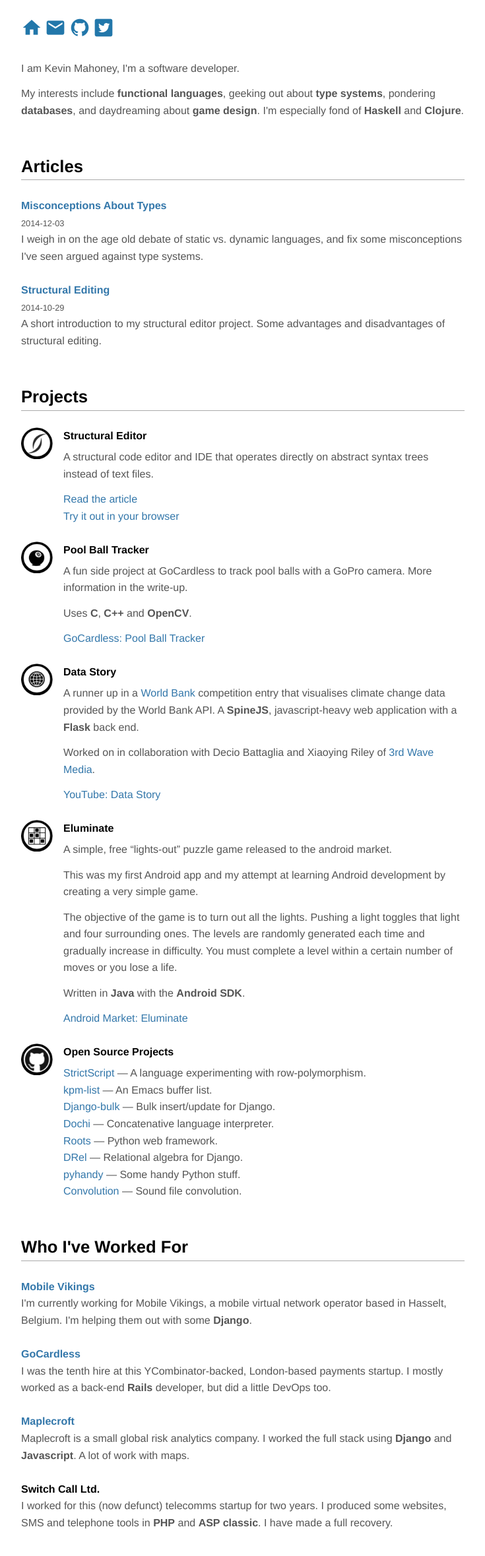
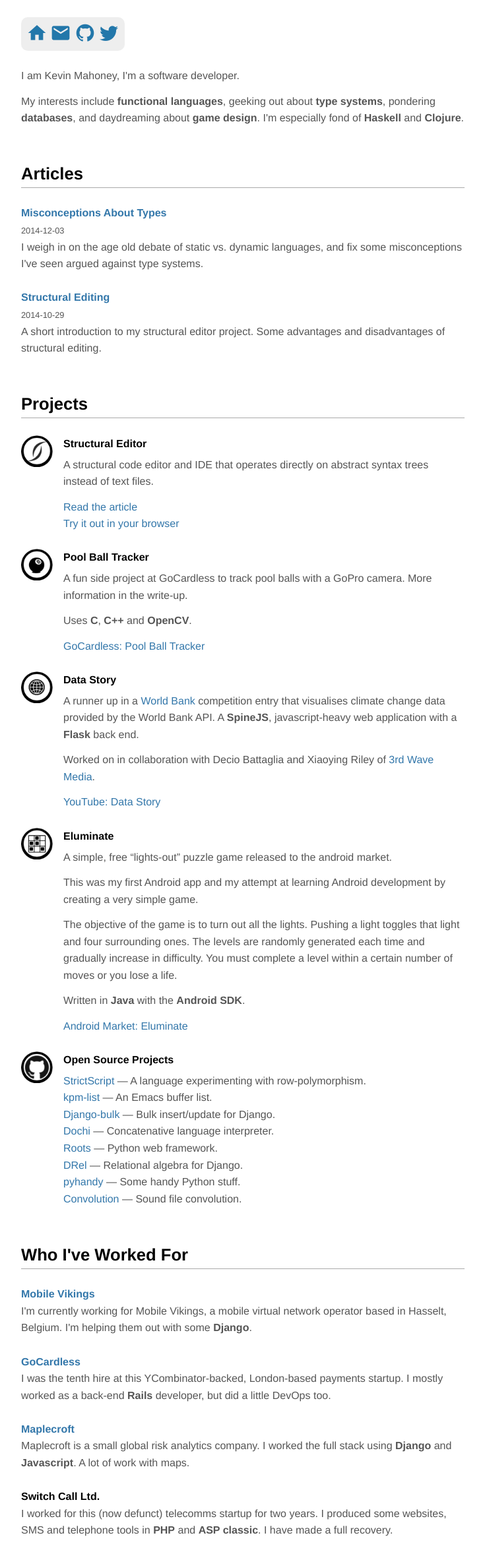
Before and after one commit to KMahoney/kmahoney.github.io, a Jekyll site: the page built from index.html, in a window 1280 px wide. Shown: the whole page at 66% size, without its empty margins (272-1007 px from the left). Built offline with Jekyll 4.4.1, drawn with Linux system fonts in a browser that asks for light colours.

Commit message:
improved nav

```diff
--- a/_layouts/base.html
+++ b/_layouts/base.html
@@ -12,10 +12,12 @@
   <body>
     <main>
       <header>
-        <a href="/"><img src="/img/home.png" alt="My Homepage" /></a>
-        <a href="mailto:kevin@kevinmahoney.co.uk"><img src="/img/email.png" alt="Email me! I don't bite!" /></a>
-        <a href="http://github.com/KMahoney"><img src="/img/github-circle.png" alt="My GitHub profile" /></a>
-        <a href="http://twitter.com/KPMTechnically"><img src="/img/twitter-box.png" alt="My Twitter profile" /></a>
+        <nav>
+          <a href="/"><img src="/img/home.png" alt="My Homepage" /></a>
+          <a href="mailto:kevin@kevinmahoney.co.uk"><img src="/img/email.png" alt="Email me! I don't bite!" /></a>
+          <a href="http://github.com/KMahoney"><img src="/img/github-circle.png" alt="My GitHub profile" /></a>
+          <a href="http://twitter.com/KPMTechnically"><img src="/img/twitter.png" alt="My Twitter profile" /></a>
+        </nav>
       </header>
 
 {{ content }}
--- a/style.scss
+++ b/style.scss
@@ -74,6 +74,14 @@ section article { margin-bottom: 1.6em; }
 
 // --------------------------------------------------------------------------------
 
+nav {
+    display: inline-block;
+    padding: 0.5em;
+    background: #EEE;
+    border-radius: 10px;
+    line-height: 1;
+}
+
 blockquote {
     background: #f9f9f9;
     border-left: 10px solid #ccc;
```
Also changed, not shown: img/twitter-box.png (deleted), img/twitter.png (added).
